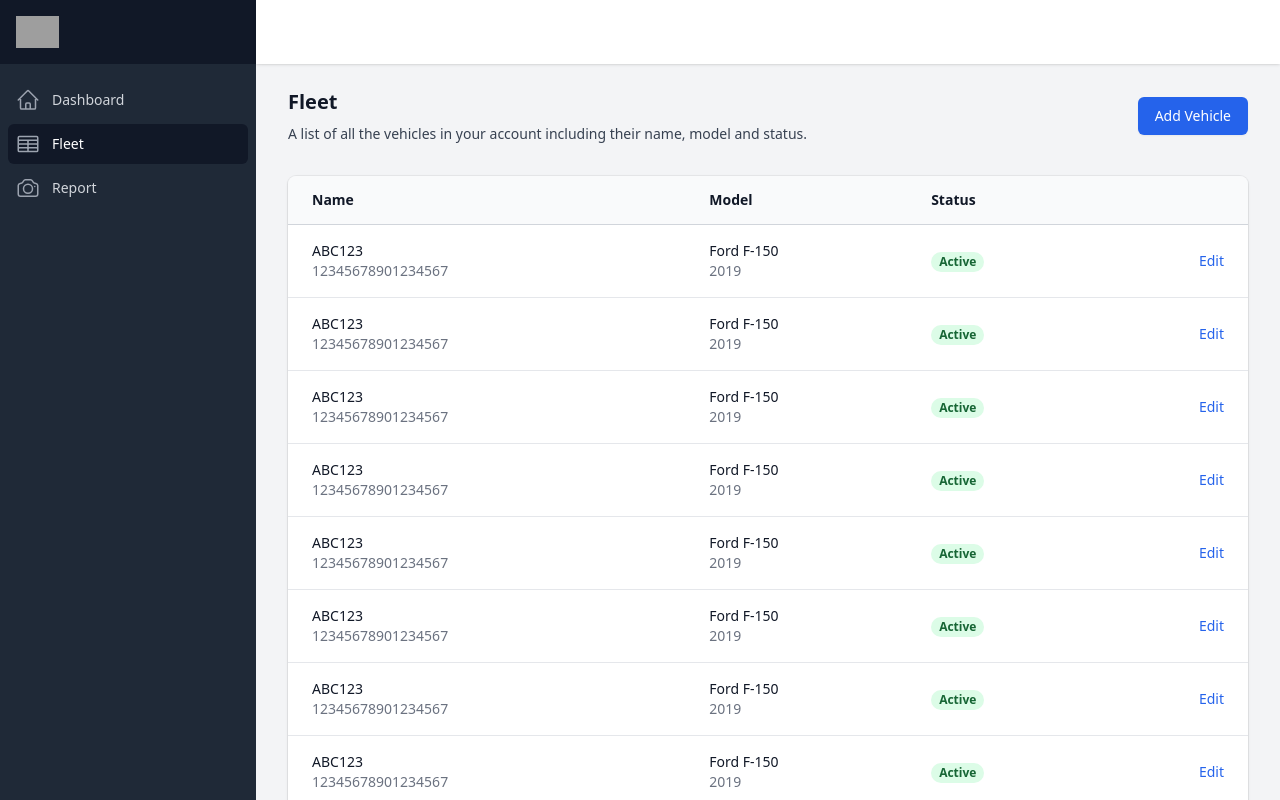
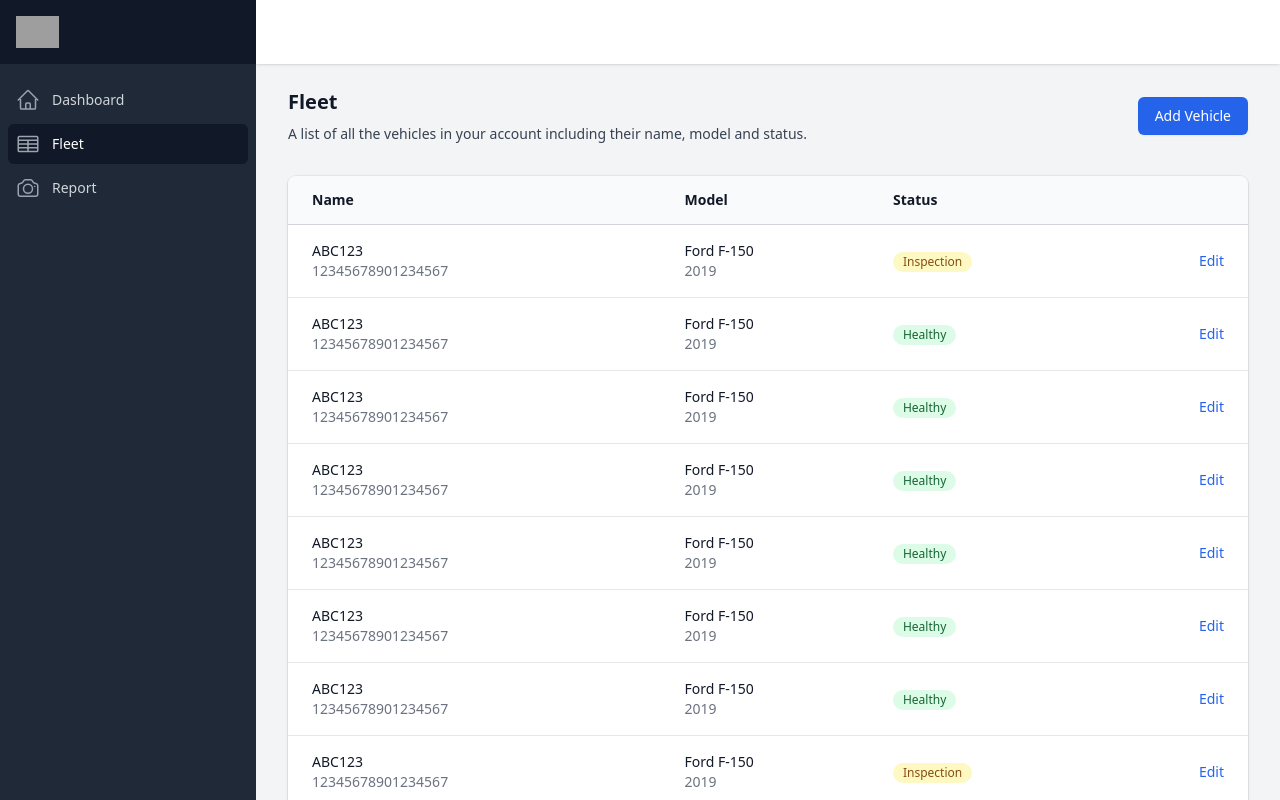
Before and after one commit to michaelbeutler/zf-dashboard, a React (Vite) app: page /fleet in a window 1280 px wide. Shown: the top 800 px of the page. Built offline with nearby package versions, Linux system fonts and the light colour scheme; grey boxes are pictures that could not be loaded; a web font is replaced by a local one.

Commit message:
Added status badge. 🗂

```diff
--- /dev/null
+++ b/src/components/StatusBadge/StatusBadge.tsx
@@ -0,0 +1,41 @@
+import classNames from "classnames";
+import React from "react";
+
+export interface StatusBadgeProps {
+  status: "healthy" | "unhealthy" | "inspection" | string;
+}
+
+const capitalizeFirstLetter = (str: string) => {
+  return str.charAt(0).toUpperCase() + str.slice(1);
+};
+
+const StatusBadge: React.FC<StatusBadgeProps> = ({ status }) => {
+  let colorClassNames = "bg-gray-100 text-gray-800";
+  switch (status) {
+    case "healthy":
+      colorClassNames = "bg-green-100 text-green-800";
+      break;
+    case "unhealthy":
+      colorClassNames = "bg-red-100 text-red-800";
+      break;
+    case "inspection":
+      colorClassNames = "bg-yellow-100 text-yellow-800";
+      break;
+
+    default:
+      break;
+  }
+
+  return (
+    <span
+      className={classNames(
+        "inline-flex items-center rounded-full px-2.5 py-0.5 text-xs font-medium",
+        colorClassNames
+      )}
+    >
+      {capitalizeFirstLetter(status)}
+    </span>
+  );
+};
+
+export default StatusBadge;
--- /dev/null
+++ b/src/components/StatusBadge/index.tsx
@@ -0,0 +1 @@
+export { default as StatusBadge } from "./StatusBadge";
--- a/src/components/index.tsx
+++ b/src/components/index.tsx
@@ -1,3 +1,4 @@
 export * from "./Root";
 export * from "./SidebarLayout";
 export * from "./InspectionsEmpty";
+export * from "./StatusBadge";
--- a/src/mock/vehicles.ts
+++ b/src/mock/vehicles.ts
@@ -8,7 +8,7 @@ const vehicles: Vehicle[] = [
     year: 2019,
     licensePlate: "ABC123",
     vin: "12345678901234567",
-    status: "Active",
+    status: i > 0 && i < 7 ? "healthy" : i === 8 ? "unhealthy" : "inspection",
   })),
 ];
 
--- a/src/model/vehicle.ts
+++ b/src/model/vehicle.ts
@@ -5,5 +5,5 @@ export interface Vehicle {
   year: number;
   licensePlate: string;
   vin: string;
-  status: string;
+  status: "healthy" | "unhealthy" | "inspection" | string;
 }
--- a/src/pages/FleetDetailPage.tsx
+++ b/src/pages/FleetDetailPage.tsx
@@ -2,7 +2,6 @@ import {
   CameraIcon,
   CheckCircleIcon,
   ChevronRightIcon,
-  EnvelopeIcon,
 } from "@heroicons/react/24/outline";
 import React from "react";
 import { LoaderFunction, useLoaderData } from "react-router-dom";
--- a/src/pages/FleetPage.tsx
+++ b/src/pages/FleetPage.tsx
@@ -1,5 +1,6 @@
 import React from "react";
 import { Link } from "react-router-dom";
+import { StatusBadge } from "../components";
 import { getVehicles } from "../mock/vehicles";
 
 const FleetPage: React.FC = () => {
@@ -78,9 +79,7 @@ const FleetPage: React.FC = () => {
                           <div className="text-gray-500">{vehicle.year}</div>
                         </td>
                         <td className="whitespace-nowrap px-3 py-4 text-sm text-gray-500">
-                          <span className="inline-flex rounded-full bg-green-100 px-2 text-xs font-semibold leading-5 text-green-800">
-                            {vehicle.status}
-                          </span>
+                          <StatusBadge status={vehicle.status} />
                         </td>
                         <td className="relative whitespace-nowrap py-4 pl-3 pr-4 text-right text-sm font-medium sm:pr-6">
                           <Link
--- a/src/pages/ReportPage.tsx
+++ b/src/pages/ReportPage.tsx
@@ -120,7 +120,16 @@ const ReportPage: React.FC = () => {
 
             <div className="flex gap-2 items-stretc overflow-x-auto">
               {photos.map((photo, index) => (
-                <img key={index} src={photo} className="w-24 md:w-32" />
+                <button
+                  onClick={() => {
+                    confirm(`Do you really want to retake this photo?`) &&
+                      setPhotos((prevPhotos) =>
+                        prevPhotos.filter((_, i) => i !== index)
+                      );
+                  }}
+                >
+                  <img key={index} src={photo} className="w-24 md:w-32" />
+                </button>
               ))}
             </div>
           </div>
```
